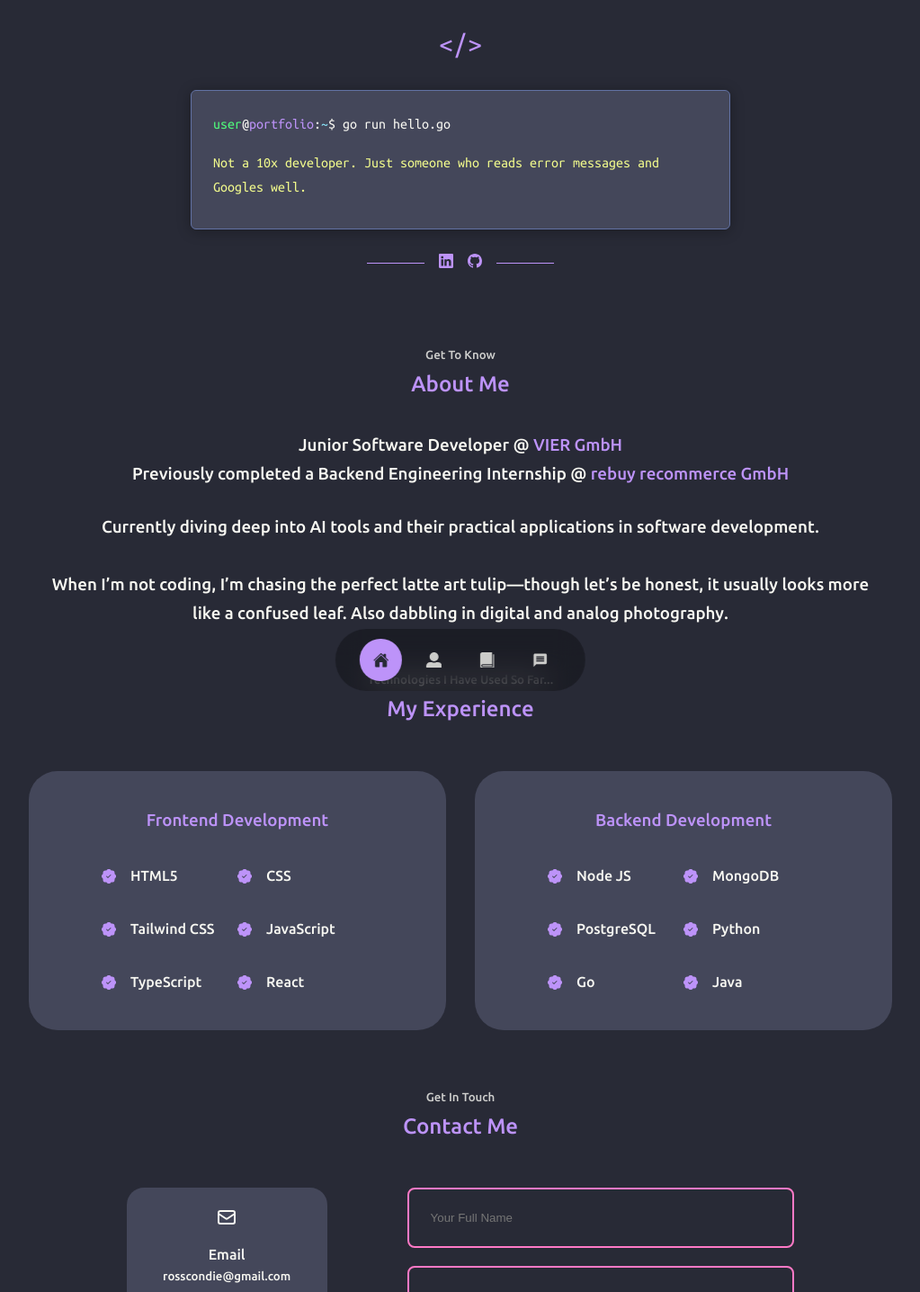
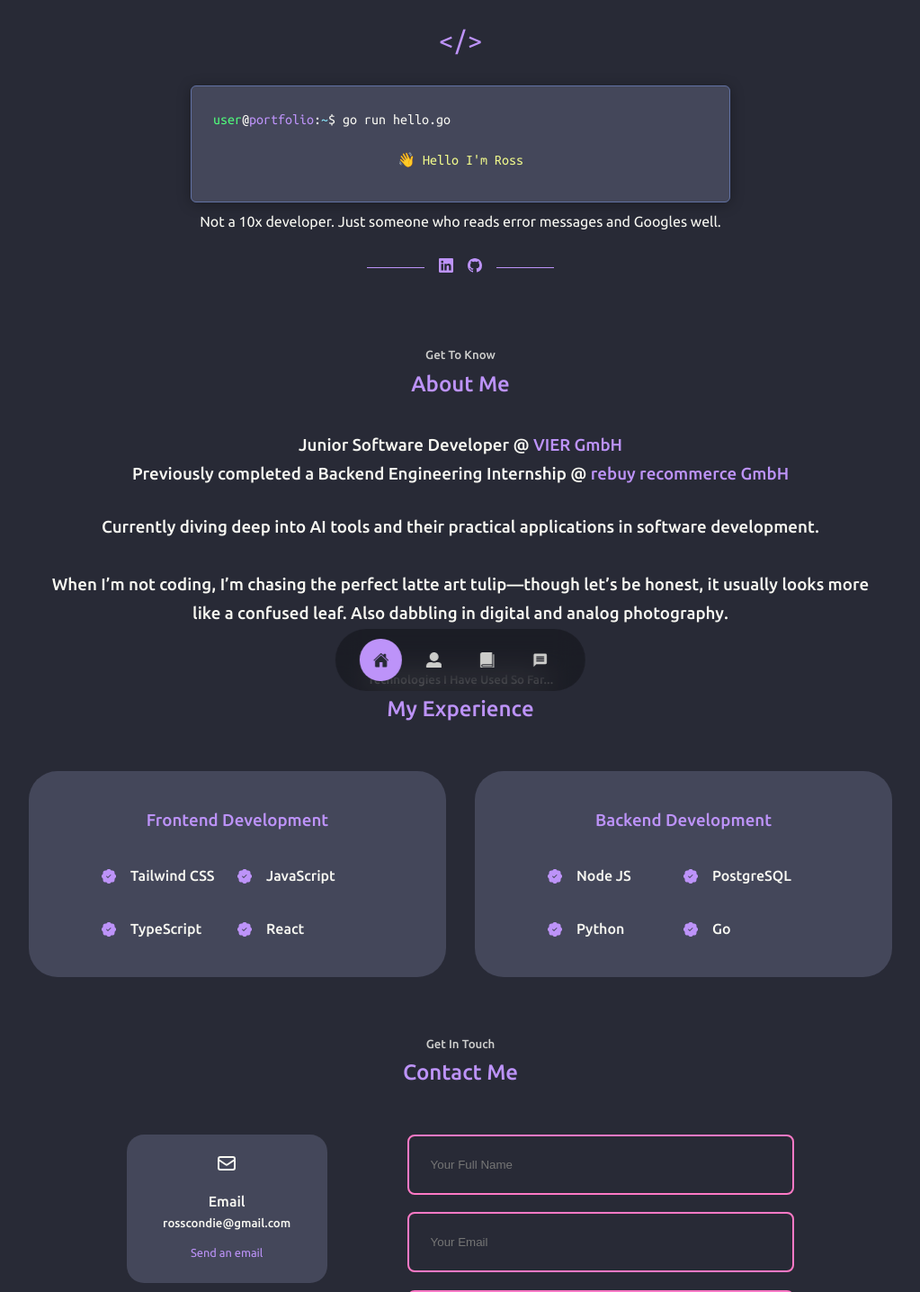
Before and after one commit to rosscondie/rosscondie.github.io, a React (Create React App) app: page / in a window 1280 px wide. Shown: the top 1436 px of the page at 90% size, without its empty margins (128-1151 px from the left). Built offline with nearby package versions, Linux system fonts and the light colour scheme.

Commit message:
Update Experience and Header components

```diff
--- a/src/components/experience/Experience.jsx
+++ b/src/components/experience/Experience.jsx
@@ -12,18 +12,6 @@ const Experience = () => {
         <div className="experience__frontend">
           <h3>Frontend Development</h3>
           <div className="experience__content">
-            <article className="experience__details">
-              <BsPatchCheckFill className="experience__details-icon" />
-              <div>
-                <h4>HTML5</h4>
-              </div>
-            </article>
-            <article className="experience__details">
-              <BsPatchCheckFill className="experience__details-icon" />
-              <div>
-                <h4>CSS</h4>
-              </div>
-            </article>
             <article className="experience__details">
               <BsPatchCheckFill className="experience__details-icon" />
               <div>
@@ -66,12 +54,6 @@ const Experience = () => {
             <article className="experience__details">
               <BsPatchCheckFill className="experience__details-icon" />
               <div>
-                <h4>MongoDB</h4>
-              </div>
-            </article>
-            <article className="experience__details">
-              <BsPatchCheckFill className="experience__details-icon" />
-              <div>
                 <h4>PostgreSQL</h4>
               </div>
             </article>
@@ -87,12 +69,6 @@ const Experience = () => {
                 <h4>Go</h4>
               </div>
             </article>
-            <article className="experience__details">
-              <BsPatchCheckFill className="experience__details-icon" />
-              <div>
-                <h4>Java</h4>
-              </div>
-            </article>
           </div>
         </div>
       </div>
--- a/src/components/header/Header.jsx
+++ b/src/components/header/Header.jsx
@@ -20,10 +20,11 @@ const Header = () => {
           </div>
           <div className="terminal-output">
             <span className="output-text delayed-output">
-              <span className="go-string">Not a 10x developer. Just someone who reads error messages and Googles well.</span>
+              <span className="go-string">👋 Hello I'm Ross</span>
             </span>
           </div>
         </div>
+        <span>Not a 10x developer. Just someone who reads error messages and Googles well.</span>
         <HeaderSocials />
       </div>
     </header>
```
